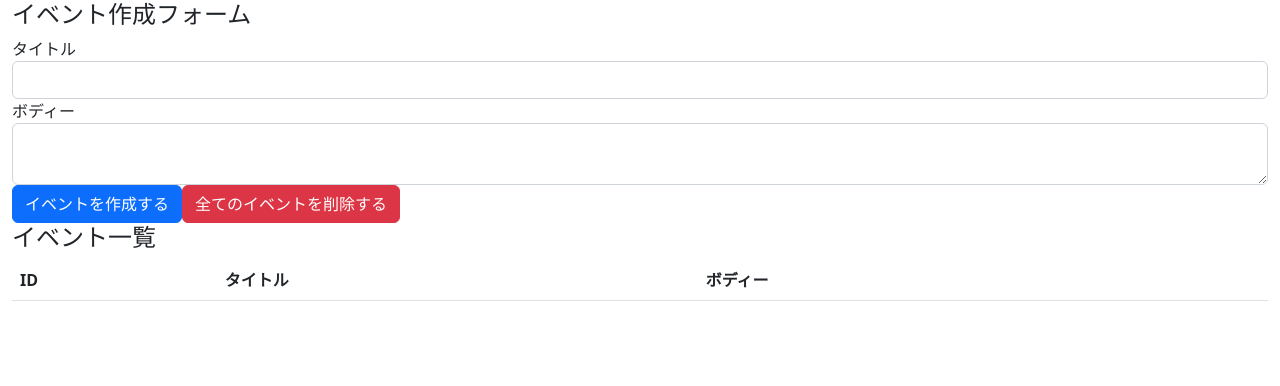
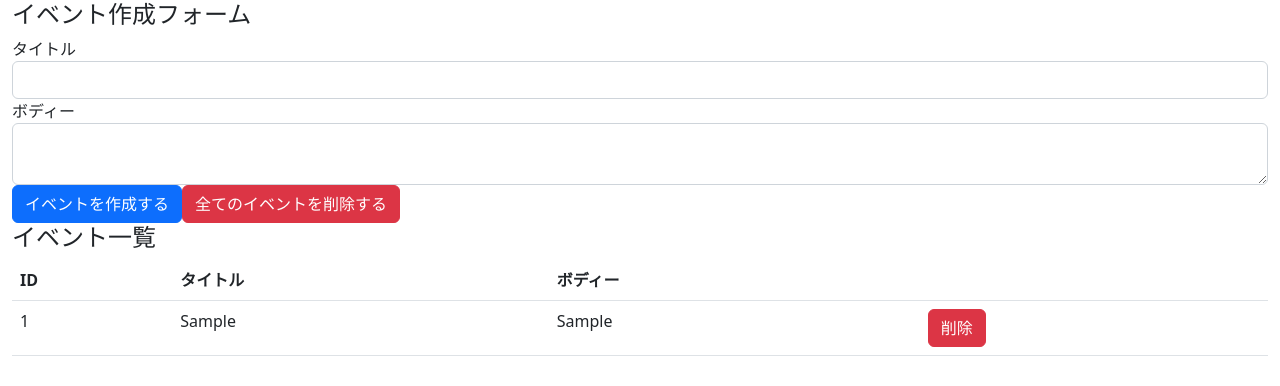
Before and after one commit to misaki-kawaguchi/react_hooks_sample, a React (Create React App) app: page / in a window 1280 px wide. Both pictures are taken after typing "Sample", "Sample" into the empty fields and a click on the button "イベントを作成する". Shown: the top 386 px of the page. Built offline with nearby package versions, Linux system fonts and the light colour scheme.

Commit message:
イベント一覧に作成したイベントを表示する

```diff
--- a/src/components/App.js
+++ b/src/components/App.js
@@ -66,7 +66,20 @@ const App = () => {
             <th></th>
           </tr>
         </thead>
-        <tbody></tbody>
+        <tbody>
+          {state.map((event, index) => (
+            <tr key={index}>
+              <td>{event.id}</td>
+              <td>{event.title}</td>
+              <td>{event.body}</td>
+              <td>
+                <button type="button" className="btn btn-danger">
+                  削除
+                </button>
+              </td>
+            </tr>
+          ))}
+        </tbody>
       </table>
     </div>
   )
```
